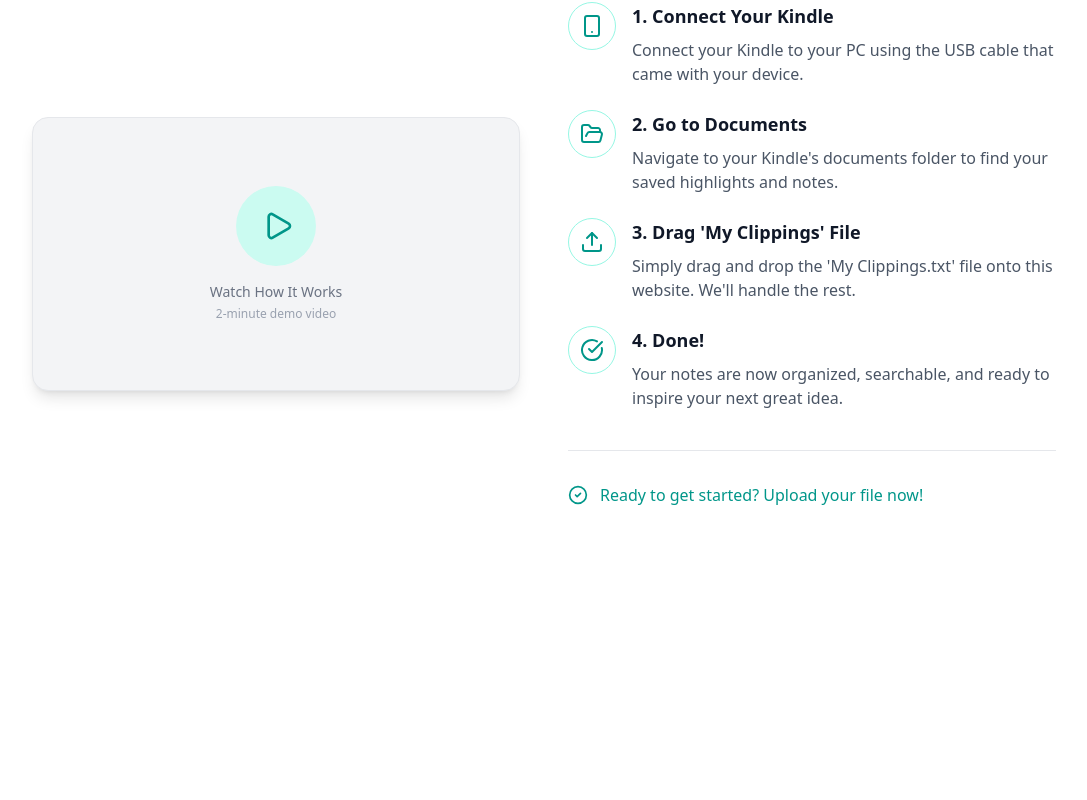
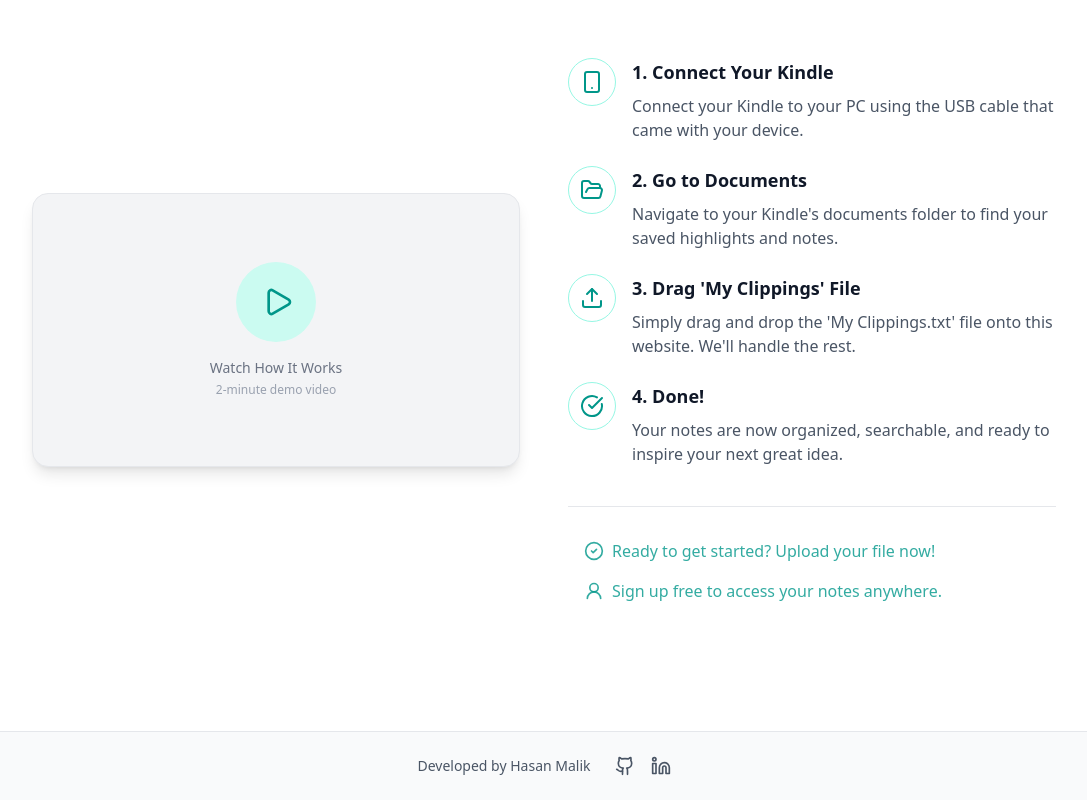
Before and after one commit to HasanMal1k/Kindle-Notes, a Next.js app: page / in a window 1280 px wide. Shown: the part 2205-3005 px from the top of the page, without its empty margins (96-1183 px from the left). Before the commit the page ends 2840 px from the top, so only its background shows below. Built offline with nearby package versions, Linux system fonts and the light colour scheme; no server answers.

Commit message:
Video remaining, everything done

```diff
--- a/app/layout.tsx
+++ b/app/layout.tsx
@@ -32,7 +32,7 @@
 }>) {
   return (
   <ClerkProvider>
-      <html lang="en">
+      <html lang="en" className="scroll-smooth">
         <body className={`${geistSans.variable} ${geistMono.variable} antialiased`}>
           <header className="flex justify-end items-center p-4 gap-4 h-16">
           </header>
--- /dev/null
+++ b/components/Footer.jsx
@@ -0,0 +1,34 @@
+import React from 'react'
+import { Github, Linkedin } from 'lucide-react'
+
+function Footer() {
+  return (
+    <footer className='bg-gray-50 border-t border-gray-200 py-6'>
+      <div className='max-w-7xl mx-auto px-6 lg:px-8'>
+        <div className='flex items-center justify-center gap-6 text-sm text-gray-600'>
+          <span>Developed by Hasan Malik</span>
+          <div className='flex items-center gap-4'>
+            <a
+              href="https://github.com/HasanMal1k/"
+              target="_blank"
+              rel="noopener noreferrer"
+              className='hover:text-teal-600 transition-colors duration-200'
+            >
+              <Github className="h-5 w-5" />
+            </a>
+            <a
+              href="https://www.linkedin.com/in/hasan-mal1k/"
+              target="_blank"
+              rel="noopener noreferrer"
+              className='hover:text-teal-600 transition-colors duration-200'
+            >
+              <Linkedin className="h-5 w-5" />
+            </a>
+          </div>
+        </div>
+      </div>
+    </footer>
+  )
+}
+
+export default Footer
--- a/components/Header.tsx
+++ b/components/Header.tsx
@@ -5,16 +5,7 @@
 import Image from 'next/image'
 import { SignedIn, SignedOut, SignInButton, SignUpButton, UserButton } from '@clerk/nextjs'
 
-type NavItem = {
-    name: string, href: string
-}
 
-const navigation: NavItem[] = [
-  { name: 'Product', href: '#' },
-  { name: 'Features', href: '#' },
-  { name: 'Marketplace', href: '#' },
-  { name: 'Company', href: '#' },
-]
 
 export default function Header() {
   const [mobileMenuOpen, setMobileMenuOpen] = useState(false)
@@ -94,7 +85,7 @@
               <div className="relative flex items-center gap-x-4 rounded-full bg-white px-4 py-1 text-sm/6 text-gray-600 ring-1 ring-gray-900/10 hover:ring-gray-900/20">
                 <span className="font-semibold text-teal-600">Simply Follow</span>
                 <span aria-hidden="true" className="h-4 w-px bg-gray-900/10" />
-                <a href="#" className="flex items-center gap-x-1">
+                <a href="#instructions" className="flex items-center gap-x-1">
                   <span aria-hidden="true" className="absolute inset-0" />
                   The Steps Below
                   <ChevronDownIcon aria-hidden="true" className="-mr-2 size-5 text-gray-400" />
--- a/components/HomePage.tsx
+++ b/components/HomePage.tsx
@@ -8,6 +8,7 @@
 import useNotesStore from "@/app/stores/notes-store";
 import KindleNotesViewer from "./KindleNotesViewer";
 import Instructions from "./Instructions";
+import Footer from './Footer'
 
 function HomePage() {
   useCreateUser()
@@ -20,6 +21,7 @@
       <DragNDrop/>
       <Instructions/>
       {notes && <KindleNotesViewer/>}
+      <Footer/>
     </>
   )
 }
--- a/components/Instructions.tsx
+++ b/components/Instructions.tsx
@@ -1,9 +1,9 @@
 import React from 'react'
-import { CircleCheck, Play, Smartphone, FolderOpen, Upload, CheckCircle } from 'lucide-react'
+import { CircleCheck, Play, Smartphone, FolderOpen, Upload, CheckCircle, UserRound } from 'lucide-react'
 
 function Instructions() {
   return (
-    <div className="bg-white py-24 sm:py-32">
+    <div className="bg-white py-24 sm:py-32" id='instructions'>
       <div className="mx-auto max-w-7xl px-6 lg:px-8">
         <div className="mx-auto max-w-2xl text-center mb-16">
           <h2 className="text-base/7 font-semibold text-teal-600">How It Works</h2>
@@ -95,9 +95,16 @@
               </div>
 
               <div className="mt-10 pt-8 border-t border-gray-200">
-                <div className="flex items-center gap-3 text-teal-600">
-                  <CircleCheck className="w-5 h-5" />
-                  <span className="font-medium">Ready to get started? Upload your file now!</span>
+                <div className="flex items-start px-4 flex-col gap-4 text-teal-600/80">
+                  <div className='flex items-center justify-center gap-2'>
+                    <CircleCheck className="w-5 h-5" />
+                    <span className="font-medium">Ready to get started? Upload your file now!</span>
+                  </div>
+                  <div className='flex items-center justify-center gap-2'>
+                    <UserRound className="w-5 h-5" />
+                    <span className="font-medium">Sign up free to access your notes anywhere.</span>
+                  </div>
+
                 </div>
               </div>
             </div>
--- a/components/KindleNotesViewer.tsx
+++ b/components/KindleNotesViewer.tsx
@@ -90,11 +90,12 @@
   }, [isDragging]);
 
   return (
-    <div className="bg-white">
+    <div className="bg-white border-b-2 border-b-gray-400 pb-10">
       {/* Header */}
-      <div className="border-b border-gray-200 px-6 py-4">
-        <h1 className="text-2xl font-bold text-gray-900">Your Kindle Notes</h1>
-        <p className="text-gray-600 mt-1">Browse and search through your highlights and notes</p>
+      <div className="border-b border-gray-200 px-6 py-4 w-full flex items-center justify-center flex-col">
+        <h2 className="text-base/7 font-semibold text-teal-600">Notes Processed</h2>
+        <h1 className="mt-2 text-4xl font-bold tracking-tight text-gray-900 sm:text-5xl">Your Kindle Notes</h1>
+        <p className="mt-6 text-lg leading-8 text-gray-600">Browse and search through your highlights and notes</p>
       </div>
 
       {/* Main Content */}
--- a/components/Quotes.tsx
+++ b/components/Quotes.tsx
@@ -46,6 +46,7 @@
           <p className="mt-2 text-4xl font-bold tracking-tight text-gray-700 sm:text-5xl">
             Words that <span className="text-teal-500">inspire</span>
           </p>
+          <p className="mt-6 text-lg leading-8 text-gray-600">Some random quotes to fill space.</p>
         </div>
 
         {/* Center Quote - Featured */}
```
